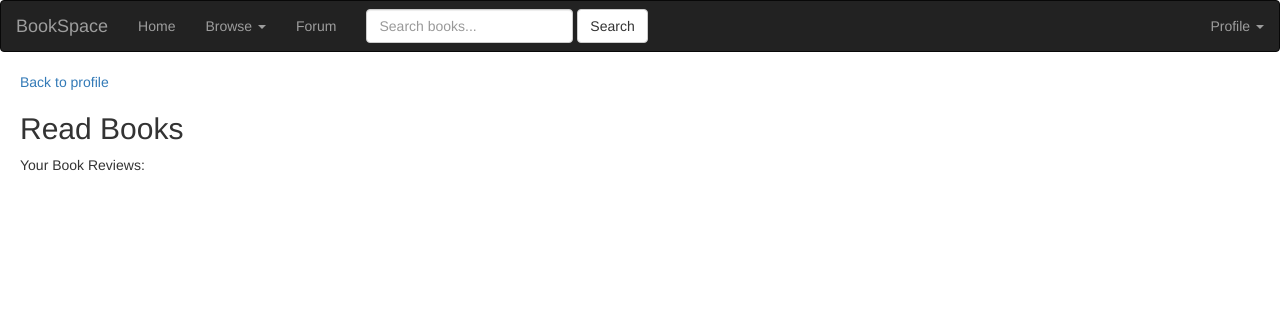
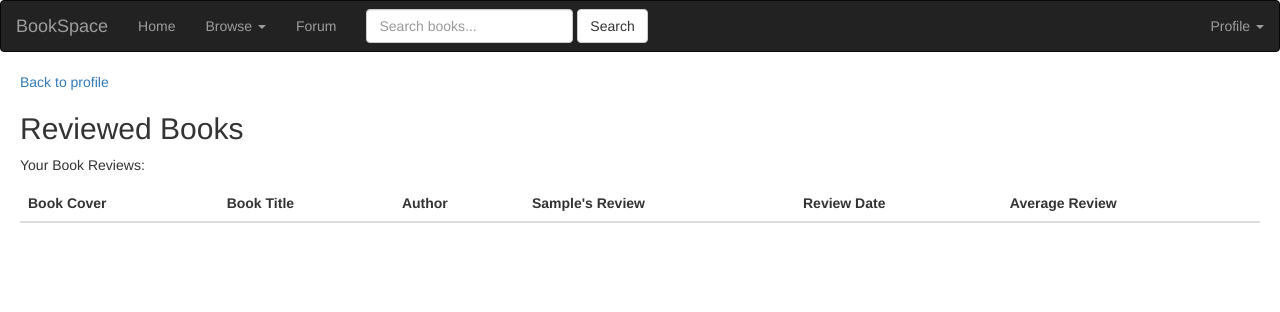
Before and after one commit to ivayloknchv/BookSpace-Working-Version, a Django app: a page that uses users/templates/reviewed_books.html in a window 1280 px wide. Shown: the top 312 px of the page. Run offline with Django 5.2, Linux system fonts and the light colour scheme; the visitor is signed in with stand-in values (Sample User, id 1); data comes from the database, SQL or seed files in the repository; data that the repository does not hold is empty; some libraries are stand-ins or nearby versions.

Commit message:
Finished the book reviews template. Removed a few fields from the user model

```diff
--- a/users/admin.py
+++ b/users/admin.py
@@ -6,10 +6,9 @@ class UserAdmin(admin.ModelAdmin):
     model = User
     ordering = ('first_name', 'last_name', 'username')
     fields = ('first_name', 'last_name', 'username', 'email', 'password', 'is_superuser',
-              'profile_picture', 'joined_date', 'level', 'xp', 'preferred_genres')
+              'profile_picture', 'joined_date', 'preferred_genres')
     list_display = ('first_name', 'last_name', 'username', 'email', 'password',
-                    'is_superuser', 'profile_picture', 'joined_date', 'level',
-                    'xp', 'preferred_genres_list')
+                    'is_superuser', 'profile_picture', 'joined_date', 'preferred_genres_list')
 
     @staticmethod
     def preferred_genres_list(user):
--- a/users/models.py
+++ b/users/models.py
@@ -6,8 +6,6 @@ class User(AbstractUser):
     profile_picture = models.ImageField(upload_to='profile_pictures/', default='profile_pictures/default.jpg')
     is_superuser = models.BooleanField(default=False)
     joined_date = models.DateField(auto_now_add=True)
-    level = models.PositiveIntegerField(default=1)
-    xp = models.PositiveIntegerField(default=0)
     preferred_genres = models.ManyToManyField('books_database.Genre',
                                              related_name='prefered_genres')
     def __str__(self):
--- a/users/templates/reviewed_books.html
+++ b/users/templates/reviewed_books.html
@@ -3,11 +3,44 @@
 {% block content %}
 <p><a href="{% url 'profile' user.username %}">Back to profile</a></p>
 <div class="reviewed-books-container">
-    <h2>Read Books</h2>
+    <h2>Reviewed Books</h2>
     {% if user.pk == request.user.pk %}
     <p>Your Book Reviews:</p>
     {% else %}
     <p>{{ user.first_name }}'s Book Reviews:</p>
     {% endif %}
+    <table class="table">
+        <thead>
+            <tr>
+                <th>Book Cover</th>
+                <th>Book Title</th>
+                <th>Author</th>
+                <th>{{user.first_name}}'s Review</th>
+                <th>Review Date</th>
+                <th>Average Review</th>
+            </tr>
+        </thead>
+        <tbody>
+            {% for reviewed_book in reviewed_books_page %}
+            <tr>
+                <td><img src="{{ reviewed_book.book.cover_url }}" height="60" width="40"></td>
+                <td><a href="{% url 'book' reviewed_book.book.slug %}">{{ reviewed_book.book.title }}</a></td>
+                <td><a href="{% url 'preview_author' reviewed_book.book.author.slug %}">{{ reviewed_book.book.author }}</a></td>
+                <td>{{ reviewed_book.review_score }}</td>
+                <td>{{ reviewed_book.review_date }}</td>
+                <td>{{ reviewed_book.book.avg_review }}</td>
+            </tr>
+            {% endfor %}
+        </tbody>
+    </table>
+</div>
+<div class="page-iteration" style="text-align: center;">
+    {% if reviewed_books_page.has_previous %}
+    <a href="{% url 'reviewed_books' user.username %}?page={{ reviewed_books_page.previous_page_number }}">Previous Page</a>
+    <br>
+    {% endif %}
+    {% if reviewed_books_page.has_next %}
+    <a href="{% url 'reviewed_books' user.username %}?page={{ reviewed_books_page.next_page_number }}">Next Page</a>
+    {% endif %}
 </div>
 {% endblock %}
--- a/users/views.py
+++ b/users/views.py
@@ -201,7 +201,7 @@ def want_to_read_books(request, username):
 @login_required(login_url='/login/')
 def reviewed_books(request, username):
     user = User.objects.get(username=username)
-    books = BookReview.objects.filter(review_user=user)
+    books = BookReview.objects.filter(review_user=user).order_by('-review_date')
     books_paginator = Paginator(books, BOOKS_PER_PAGE)
     page_num = request.GET.get('page', 1)
     reviewed_books_page = books_paginator.get_page(page_num)
```
Also changed, not shown: users/migrations/0014_remove_user_level_remove_user_xp.py (added).
